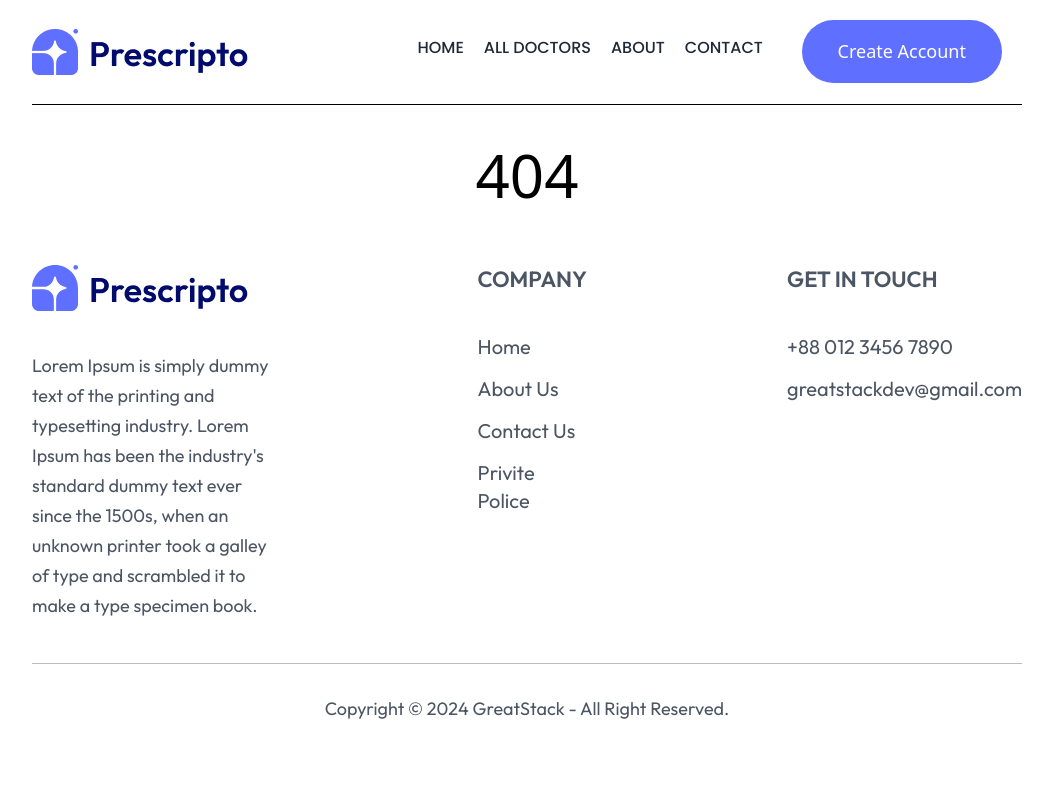
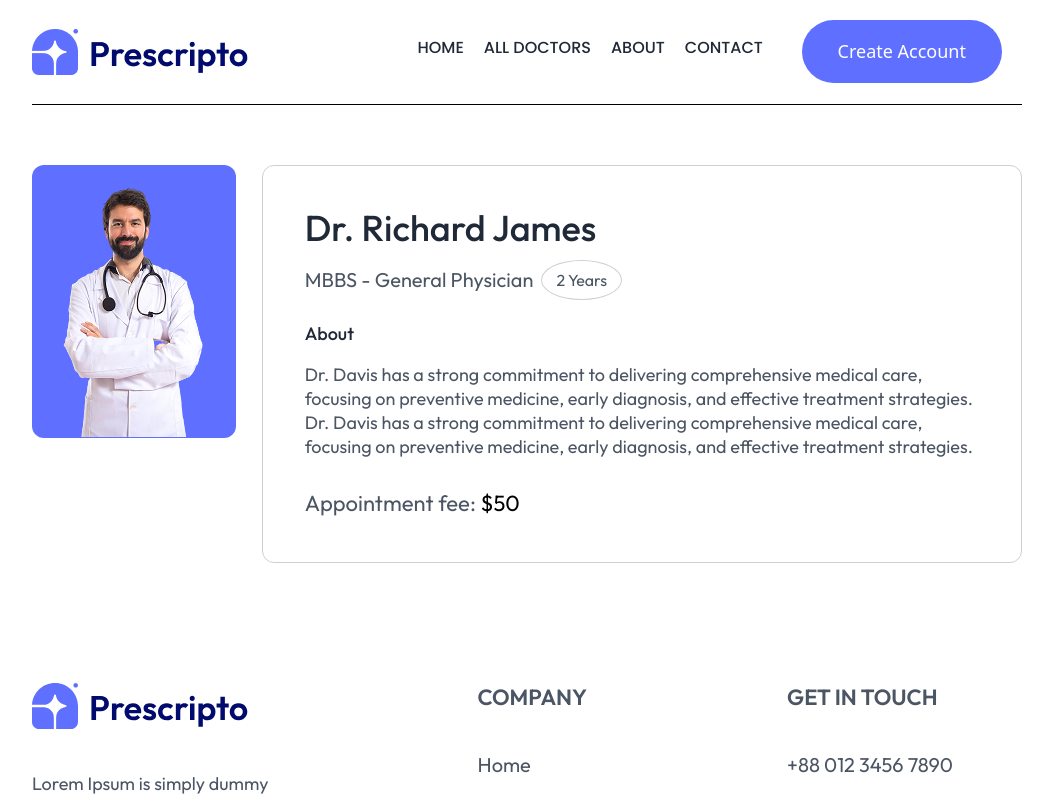
Before and after one commit to asaduzzaman-rahim/Hospital-Management-, a React (Vite) app: page /Appointment in a window 1280 px wide. Shown: the top 797 px of the page, without its empty margins (113-1166 px from the left). Built offline with nearby package versions, Linux system fonts and the light colour scheme.

Commit message:
Appointment Page Working Now

```diff
--- a/src/App.jsx
+++ b/src/App.jsx
@@ -8,6 +8,7 @@ import SignUp from "./Page/SignUp"
 import AllDoctors from "./Page/AllDoctors"
 import Contact from "./Page/Contact"
 import PrivitePolice from "./Page/PrivitePolice"
+import AppointmentPage from "./Page/AppointmentPage"
 import Error404 from "./Page/Error404"
 
 // *! React DOM Router
@@ -25,6 +26,7 @@ const AllPage = createBrowserRouter([
     {path:"signin", Component: SignIn},
     {path:"signup", Component: SignUp},
     {path:"PrivitePolice", Component: PrivitePolice},
+    {path:"Appointment", Component: AppointmentPage},
     {path: "*", Component: Error404}
   ]
 }
--- /dev/null
+++ b/src/Components/Appointment.jsx
@@ -0,0 +1,39 @@
+import React from 'react'
+import Section from './Section'
+import Container from './Container'
+import Flex from "./Flex"
+
+import DoctorPhoto01 from "../assets/Doctor Photo (1).png"
+
+
+const Appointment = () => {
+  return (
+    <>
+     <Section>
+        <Container>
+            <div>
+                <Flex className="gap-6.5 lg:justify-start">
+                    <div className="bg-primary h-[273px] w-[273px] flex justify-center items-end rounded-xl">
+                         <img  src={DoctorPhoto01} alt="Doctor Photo" />
+                    </div>
+                    <div className='p-10.5 border-1 border-[#d0d0d0] rounded-xl w-full'>
+                        <div>
+                            <h1 className='text-4xl font-Outfit font-medium text-textColor'>Dr. Richard James</h1>
+                            <h4 className='text-xl pt-3 font-Outfit text-paraColor flex items-center gap-2'>MBBS - General Physician
+                            <span className='text-[16px] px-3.5 py-2 border-1 border-[#d0d0d0] rounded-[90%]'>2 Years</span></h4>
+                        </div>
+                        <div className='pt-5 pb-7 space-y-4 max-w-[900px]'>
+                            <h3 className='text-[18px] font-Outfit font-medium text-textColor'>About</h3>
+                            <p className='leading-6 text-paraColor'>Dr. Davis has a strong commitment to delivering comprehensive medical care, focusing on preventive medicine, early diagnosis, and effective treatment strategies. Dr. Davis has a strong commitment to delivering comprehensive medical care, focusing on preventive medicine, early diagnosis, and effective treatment strategies.</p>
+                        </div>
+                        <h3 className='text-[22px] font-normal text-paraColor font-Outfit'>Appointment fee: <span className='text-black'>$50</span> </h3>
+                    </div>
+                </Flex>
+            </div>
+        </Container>
+    </Section>
+    </>
+  )
+}
+
+export default Appointment
--- a/src/Components/Flex.jsx
+++ b/src/Components/Flex.jsx
@@ -2,7 +2,7 @@ import React from 'react'
 
 const Flex = ({className, children}) => {
   return (
-    <div className={`${className} flex flex-wrap  lg:flex-nowrap lg:justify-between`}>
+    <div className={`${className} flex flex-wrap  lg:flex-nowrap justify-center lg:justify-between`}>
       {children}
     </div>
   )
--- a/src/Components/NavBer.jsx
+++ b/src/Components/NavBer.jsx
@@ -22,7 +22,7 @@ const NavBer = () => {
     <>
         <Container>
             <nav className='py-4 lg:py-0 border-b-1 border-[##ADADAD] '>
-                <Flex className="justify-between !flex-nowrap lg:!justify-start items-center relative">
+                <Flex className="!justify-between !flex-nowrap lg:!justify-start items-center relative">
                     <figure className=' lg:w-[60%]'>
                         <Link to={"/"}><img src={Logo} alt="Logo" /></Link>
                     </figure>
--- /dev/null
+++ b/src/Page/AppointmentPage.jsx
@@ -0,0 +1,12 @@
+import React from 'react'
+import Appointment from "../Components/Appointment"
+
+const AppointmentPage = () => {
+  return (
+    <>
+      <Appointment/>
+    </>
+  )
+}
+
+export default AppointmentPage
```
